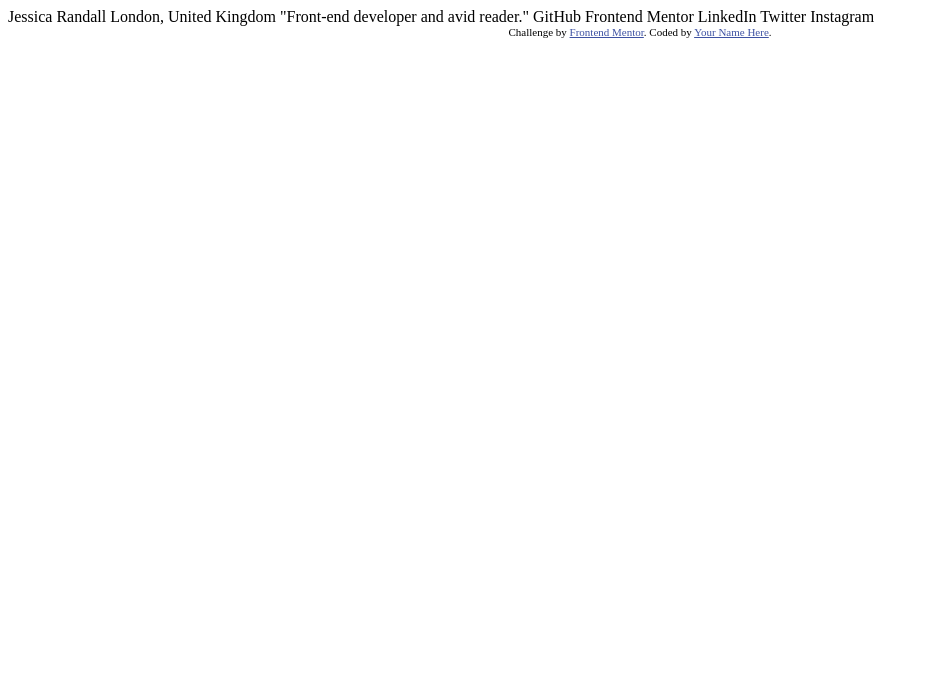
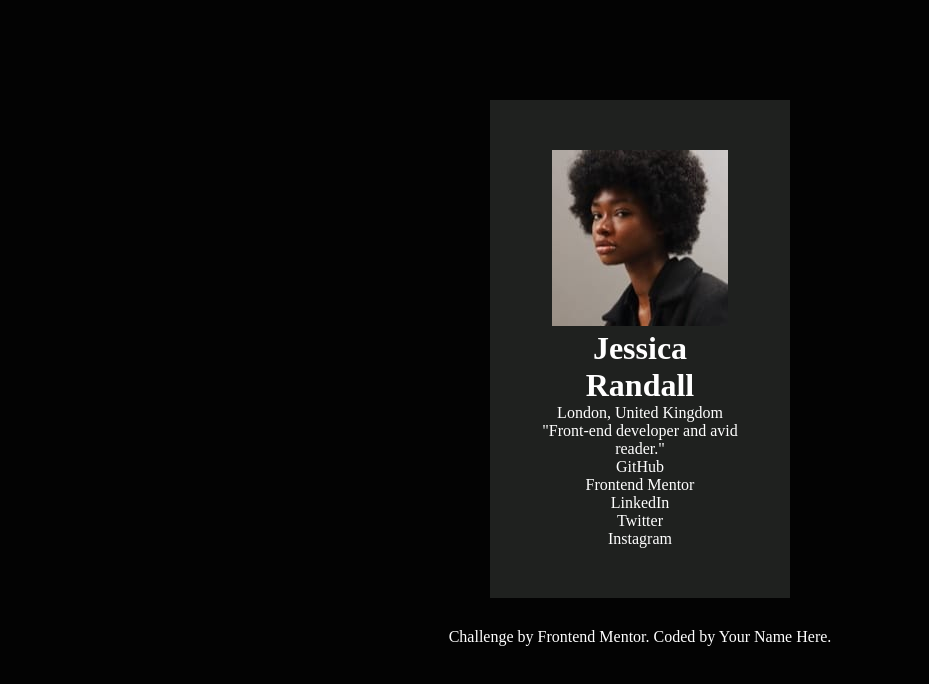
Before and after one commit to Kauzz/projeto01, a plain HTML site: page index.html in a window 1280 px wide. Shown: the whole page, without its empty margins (0-929 px from the left). Drawn offline with Linux system fonts and the light colour scheme.

Commit message:
começando agora

```diff
--- a/index.html
+++ b/index.html
@@ -1,30 +1,39 @@
 <!DOCTYPE html>
-<html lang="en">
+<html lang="pt-BR">
 <head>
   <meta charset="UTF-8">
   <meta name="viewport" content="width=device-width, initial-scale=1.0"> <!-- displays site properly based on user's device -->
+  <title>Frontend Mentor | Social links profile</title>
 
   <link rel="icon" type="image/png" sizes="32x32" href="./assets/images/favicon-32x32.png">
+  <link rel="stylesheet" href="./src/css/reset.css">
+  <link rel="stylesheet" href="./src/css/estilo.css">
 
-  <title>Frontend Mentor | Social links profile</title>
 
-  <!-- Feel free to remove these styles or customise in your own stylesheet 👍 -->
-  <style>
-    .attribution { font-size: 11px; text-align: center; }
-    .attribution a { color: hsl(228, 45%, 44%); }
-  </style>
 </head>
-<body>
+<body class="corpo">
 
-  Jessica Randall
-  London, United Kingdom
-  "Front-end developer and avid reader."
+  <div class="estrutura">
+      <div class="jessica">
+        <img src="./src/images/avatar-jessica.jpeg" alt="jessica">
+      </div>
+      <div class="apresentacao">
+        <h1 class="nome">Jessica Randall</h1>
+        <p class="endereco">London, United Kingdom</p>
 
-  GitHub
-  Frontend Mentor
-  LinkedIn
-  Twitter
-  Instagram
+        <p class="profissao">"Front-end developer and avid reader."</p>
+      </div>
+
+      <div class="redes">
+         <ul class="plataformas">
+          <li>GitHub</li>
+          <li>Frontend Mentor</li>
+          <li>LinkedIn</li>
+          <li>Twitter</li>
+          <li>Instagram</li>
+         </ul>
+      </div>
+    </div>
 
   <div class="attribution">
     Challenge by <a href="https://www.frontendmentor.io?ref=challenge" target="_blank">Frontend Mentor</a>.
--- /dev/null
+++ b/src/css/estilo.css
@@ -0,0 +1,19 @@
+body {
+    background-color: rgb(3, 3, 3);
+    color: white;
+    text-align: center;
+    margin: 100px;
+    display: flex;
+    align-items: center;
+    flex-direction: column;
+    gap: 30px;
+}
+
+.estrutura {
+    display: flex;
+    background-color: rgb(31, 33, 31);
+    padding: 50px;
+    width: 300px;
+    flex-direction: column;
+    align-items: center;
+}
--- /dev/null
+++ b/src/css/reset.css
@@ -0,0 +1,14 @@
+* {
+    margin: 0;
+    padding: 0;
+    box-sizing: border-box;
+}
+
+ul {
+    list-style: none;
+}
+
+a {
+    text-decoration: none;
+    color: inherit;
+}
```
Also changed, not shown: src/fonts/Inter-VariableFont_slnt,wght.ttf (renamed from assets/fonts/Inter-VariableFont_slnt,wght.ttf), src/fonts/OFL.txt (renamed from assets/fonts/OFL.txt), src/fonts/README.txt (renamed from assets/fonts/README.txt), src/fonts/static/Inter-Bold.ttf (renamed from assets/fonts/static/Inter-Bold.ttf), src/fonts/static/Inter-Regular.ttf (renamed from assets/fonts/static/Inter-Regular.ttf), src/fonts/static/Inter-SemiBold.ttf (renamed from assets/fonts/static/Inter-SemiBold.ttf), src/images/avatar-jessica.jpeg (renamed from assets/images/avatar-jessica.jpeg), src/images/favicon-32x32.png (renamed from assets/images/favicon-32x32.png).
